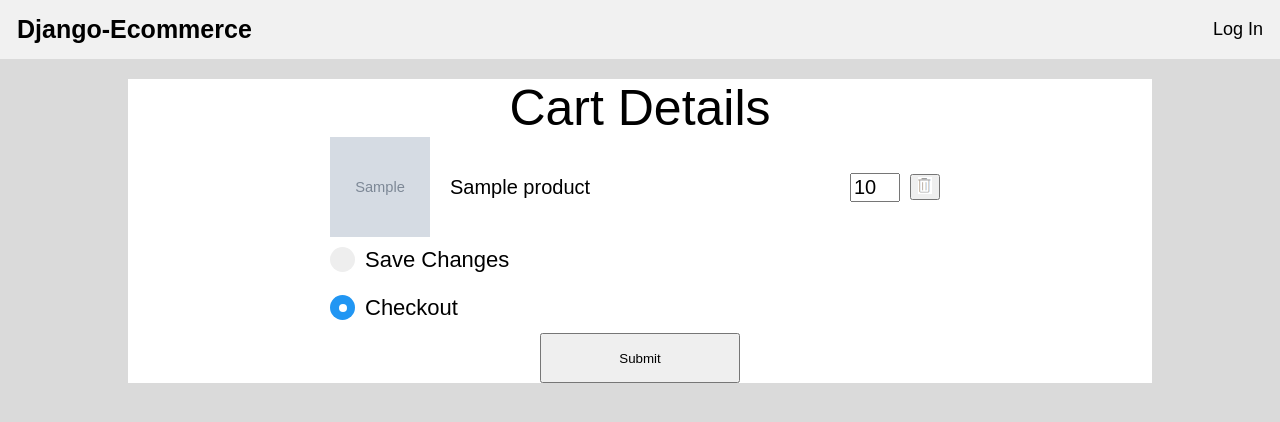
After one commit to abdul-moize/django_ecommerce, a Django app: template carts/templates/cart_detail.html in a window 1280 px wide. The commit adds this page. Shown: the top 422 px of the page. Run offline with Django 3.2, Linux system fonts and the light colour scheme; the template is opened without the code that fills it: most values are stand-ins (such as "Sample title", 1, 10 or a date in 2020); grey boxes marked "Sample" are stand-in pictures.

Commit message:
Feat: Cart Template

```diff
--- a/carts/models.py
+++ b/carts/models.py
@@ -84,6 +84,11 @@ class CartItem(AuditTimeStamp):
             None
         """
         # pylint: disable=no-member
+        self.product.stock_quantity -= self.quantity
+        if self.id is not None:
+            self.product.stock_quantity += CartItem.objects.get(id=self.id).quantity
+
+        self.product.save()
         self.item_total = Decimal(self.quantity) * self.product.price
         super().save(*args, **kwargs)
         self.cart.update_bill()
--- /dev/null
+++ b/carts/static/css/cart_detail.css
@@ -0,0 +1,118 @@
+.main-box{
+    width: 80%;
+    margin: auto;
+    background: white;
+    margin-top: 20px;
+    align-items: center;
+    justify-content: center;
+    display: flex;
+}
+.cart-item-container{
+    display: flex;
+    flex-direction: column;
+}
+.cart-item-box{
+    display: flex;
+    flex-direction: row;
+    align-items: center;
+    justify-content: center;
+}
+.image-tag{
+    width: 100px;
+    height: 100px;
+}
+.quantity-field{
+    width: 50px;
+    font-size:20px;
+}
+.form-box{
+    display: flex;
+    flex-direction: column;
+    align-items: center;
+    justify-content: center;
+}
+.checkout-save-box{
+    display: flex;
+    flex-direction: column;
+}
+.name-field{
+    margin-left: 20px;
+    width:400px;
+    font-size: 20px;
+}
+.main-message{
+    text-align: center;
+    font-size: 50px;
+}
+.container input{
+    position: absolute;
+    opacity: 0;
+    cursor: pointer;
+    height: 0;
+    width: 0;
+}
+.checkmark {
+    position: absolute;
+    top: 0;
+    left: 0;
+    height: 25px;
+    width: 25px;
+    background-color: #eee;
+    border-radius: 50%;
+}
+.container {
+    display: block;
+    position: relative;
+    padding-left: 35px;
+    margin-top: 10px;
+    margin-bottom: 12px;
+    cursor: pointer;
+    font-size: 22px;
+    -webkit-user-select: none;
+    -moz-user-select: none;
+    -ms-user-select: none;
+    user-select: none;
+    width: 100%;
+    text-align: left;
+}
+.container:hover input ~ .checkmark {
+  background-color: #ccc;
+}
+
+/* When the radio button is checked, add a blue background */
+.container input:checked ~ .checkmark {
+  background-color: #2196F3;
+}
+
+/* Create the indicator (the dot/circle - hidden when not checked) */
+.checkmark:after {
+  content: "";
+  position: absolute;
+  display: none;
+}
+
+/* Show the indicator (dot/circle) when checked */
+.container input:checked ~ .checkmark:after {
+  display: block;
+}
+
+/* Style the indicator (dot/circle) */
+.container .checkmark:after {
+  top: 9px;
+  left: 9px;
+  width: 8px;
+  height: 8px;
+  border-radius: 50%;
+  background: white;
+}
+.submit-btn{
+    width: 200px;
+    height: 50px;
+}
+.remove-button{
+    width: 30px;
+    margin: 10px;
+}
+.remove-image{
+    width:100%;
+}
--- /dev/null
+++ b/carts/static/js/cart_detail.js
@@ -0,0 +1,9 @@
+function remove_div(id){
+    var elements = document.getElementsByClassName("cart-item-box");
+    for(let element of elements){
+        if (element.getElementsByTagName("input")[1].value == id)
+        {
+            element.remove();
+        }
+    }
+}
--- /dev/null
+++ b/carts/templates/cart_detail.html
@@ -0,0 +1,44 @@
+{% extends "header.html" %}
+{% block content %}
+<head xmlns="http://www.w3.org/1999/html" xmlns="http://www.w3.org/1999/html">
+    <meta charset="UTF-8">
+    <title>Cart Detail</title>
+    <link rel="stylesheet" href="/static/css/cart_detail.css">
+</head>
+<body>
+    <div class="main-box">
+        <div class="cart-item-container">
+            {% if error_message %}
+                {{ error_message }}
+            {% else %}
+            <div class="main-message">Cart Details</div>
+            <form class="form-box" method="post" action="">
+                {% for cart_item  in cart_items %}
+                    <div class="cart-item-box">
+                        <img class="image-tag" src={{ cart_item.product.image.url }}>
+                        <div class="name-field">{{ cart_item.product.name }}</div>
+                        {% csrf_token %}
+                        <input hidden type="number" value={{cart_item.product.id}} name="product">
+                        <input class="quantity-field" type="number" step="1" name="quantity" min="1" max="{{cart_item.product.stock_quantity}}" value="{{cart_item.quantity}}">
+                        <button class="remove-button" type="button" onclick="remove_div({{ cart_item.id }})" >
+                            <img class="remove-image" src="/media/trash.png">
+                        </button>
+                    </div>
+                {% endfor %}
+                    <label class="container">
+                        Save Changes
+                        <input type="radio" name="is_checkout" value="false">
+                        <span class="checkmark"></span>
+                    </label>
+                    <label class="container">Checkout
+                        <input type="radio" name="is_checkout" value="true" checked>
+                        <span class="checkmark"></span>
+                    </label>
+                <button class="submit-btn" type="submit" >Submit</button>
+            </form>
+            {% endif %}
+        </div>
+    </div>
+    <script src="/static/js/cart_detail.js"></script>
+</body>
+{% endblock %}
--- a/carts/urls.py
+++ b/carts/urls.py
@@ -7,5 +7,7 @@ from . import views
 
 urlpatterns = [
     path("", views.CartsAPIView.as_view(), name="cart_api"),
+    path("detail/", views.TemplateCartsAPIView.as_view(), name="cart"),
+    path("orders/", views.TemplateViewCarts.as_view(), name="orders"),
     path("<int:item_pk>/", views.CartsAPIView.as_view(), name="cart_item_api"),
 ]
--- a/products/static/css/homepage.css
+++ b/products/static/css/homepage.css
@@ -7,9 +7,12 @@ body{
         }
         .products-container{
             background: white;
+
         }
         .products-box{
             display: flex;
+            align-items: center;
+            justify-content: center;
             text-decoration-line: none;
             background: white;
         }
--- a/products/templates/header.html
+++ b/products/templates/header.html
@@ -11,6 +11,9 @@
       {% if can_manage_content %}
         <a class="active" href={% url 'add_product' %}>Add Product</a>
       {% endif %}
+        <a href={% url 'orders' %}>Orders</a>
+        <a style="padding: 0px;" href={% url 'cart' %}><img width="40" src="/media/cart_image.png"></a>
+        {% if added_to_cart %} <div id="message" class="bubble bubble-top-right">Product added to cart</div> {% endif %}
         <a href="">Profile</a>
         <a href={% url 'logout' %}>Log Out</a>
     {% else %}
@@ -18,8 +21,14 @@
     {% endif %}
   </div>
 </header>
+    <script>
+        {% if added_to_cart %}
+            setTimeout(function() {
+                document.getElementById("message").remove();
+            }, 2000);
+        {% endif %}
+    </script>
 </head>
 {% block content %}
 {% endblock %}
-
 </html>
--- a/products/templates/homepage.html
+++ b/products/templates/homepage.html
@@ -17,7 +17,7 @@
         <div class="products-container">
             <ul class="products-box">
             {% for product in products %}
-                {% if forloop.counter0|divisibleby:4 %}
+                {% if forloop.counter0|divisibleby:5 %}
                     </ul>
                     <ul class="products-box">
                 {% endif %}
--- a/products/templates/product_page.html
+++ b/products/templates/product_page.html
@@ -16,7 +16,7 @@
                 <div class="description-field"> {{ product.description }} </div>
                 <div class="price-field"> {{ product.get_price }} </div>
                 {% if "_auth_user_id" in request.session %}
-                <form class="product-info" method="get" action="">
+                <form class="product-info" method="post" action="">
                     {% csrf_token %}
                     <input hidden name="product" value={{ product.id }}>
                     <input class="value-field" type="number" name="quantity" min="1" max={{ product.stock_quantity }} step="1" value="1"><br>
```
Also changed, not shown: carts/static/css/orders.css (added, +33 -0 lines), carts/templates/orders.html (added, +35 -0 lines), carts/views.py (+94 -7 lines), products/static/css/header.css (+33 -9 lines), db.sqlite3, media/cart_image.png (added), media/product_image.png (added), media/trash.png (added), products/migrations/0002_product_image.py.
